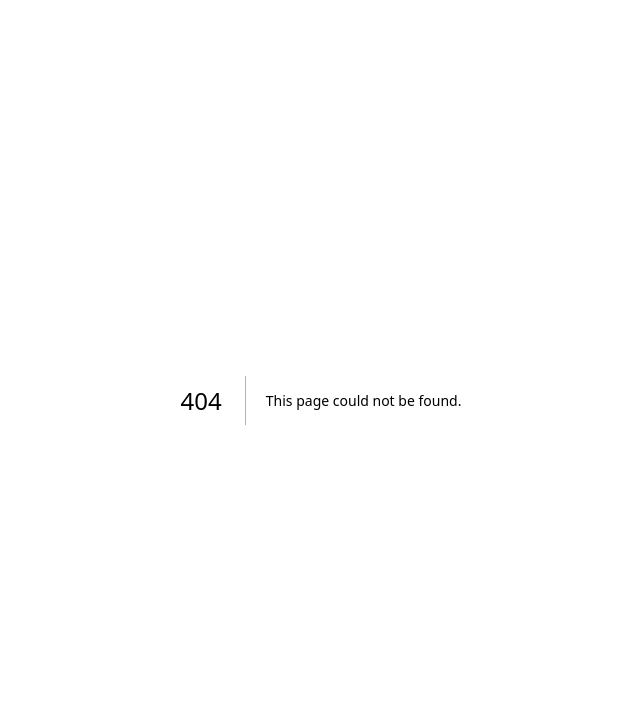
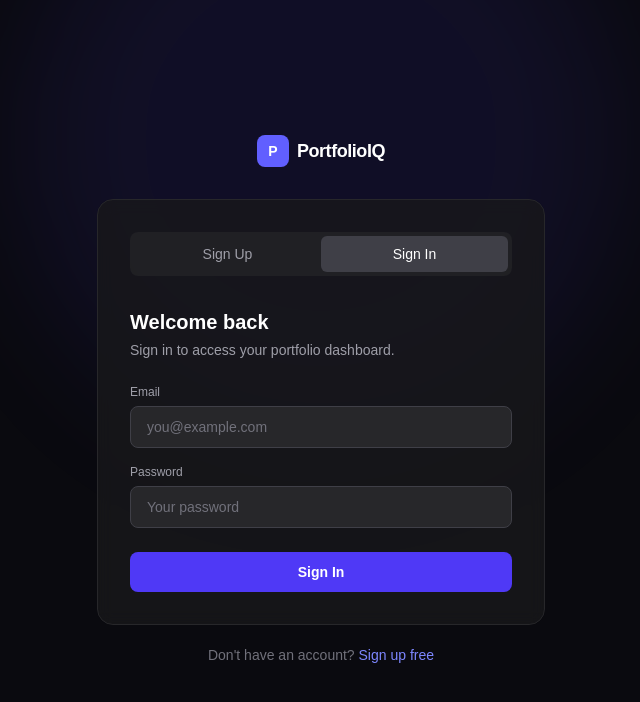
Before and after one commit to CSVaishakh/PortfolioRebalancing, a Next.js app in the folder apps/react-client/: page /auth in a window 1280 px wide. Before the commit this address had no page. Shown: the top 702 px of the page, without its empty margins (319-959 px from the left). Built offline with nearby package versions, Linux system fonts and the light colour scheme; no server answers.

Commit message:
feat(auth): implement authentication form with sign in and sign up functionality

```diff
--- /dev/null
+++ b/apps/react-client/app/auth/page.tsx
@@ -0,0 +1,9 @@
+import AuthForm from "@/components/AuthForm";
+
+export const metadata = {
+  title: "Sign In or Sign Up — PortfolioIQ",
+};
+
+export default function AuthPage() {
+  return <AuthForm defaultMode="signin" />;
+}
--- /dev/null
+++ b/apps/react-client/components/AuthForm.tsx
@@ -0,0 +1,206 @@
+"use client";
+
+import { useState } from "react";
+import { useRouter } from "next/navigation";
+
+const API_BASE = process.env.NEXT_PUBLIC_API_URL ?? "http://localhost:3000";
+
+interface Props {
+  defaultMode: "signin" | "signup";
+}
+
+export default function AuthForm({ defaultMode }: Props) {
+  const router = useRouter();
+  const [mode, setMode] = useState<"signin" | "signup">(defaultMode);
+  const [form, setForm] = useState({ username: "", email: "", password: "" });
+  const [error, setError] = useState("");
+  const [loading, setLoading] = useState(false);
+
+  function toggle() {
+    setMode((m) => (m === "signin" ? "signup" : "signin"));
+    setError("");
+  }
+
+  function handleChange(e: React.ChangeEvent<HTMLInputElement>) {
+    setForm((f) => ({ ...f, [e.target.name]: e.target.value }));
+    setError("");
+  }
+
+  async function handleSubmit(e: React.FormEvent) {
+    e.preventDefault();
+    setError("");
+    setLoading(true);
+
+    try {
+      const endpoint = mode === "signup" ? "/auth/signup" : "/auth/signin";
+      const body =
+        mode === "signup"
+          ? { username: form.username, email: form.email, password: form.password }
+          : { email: form.email, password: form.password };
+
+      const res = await fetch(`${API_BASE}${endpoint}`, {
+        method: "POST",
+        headers: { "Content-Type": "application/json" },
+        body: JSON.stringify(body),
+      });
+
+      const data = await res.json();
+
+      if (!res.ok) {
+        setError(data.error ?? "Something went wrong. Please try again.");
+        return;
+      }
+
+      localStorage.setItem("token", data.token);
+      router.push("/dashboard");
+    } catch {
+      setError("Could not reach the server. Please check your connection.");
+    } finally {
+      setLoading(false);
+    }
+  }
+
+  return (
+    <div className="min-h-screen bg-[#0a0a0f] flex items-center justify-center px-4">
+      {/* Background glow */}
+      <div className="absolute inset-0 overflow-hidden pointer-events-none">
+        <div className="absolute -top-40 left-1/2 -translate-x-1/2 w-[600px] h-[600px] bg-indigo-600/10 rounded-full blur-3xl" />
+      </div>
+
+      <div className="relative w-full max-w-md">
+        {/* Logo */}
+        <a href="/" className="flex items-center justify-center gap-2 mb-8">
+          <div className="w-8 h-8 rounded-lg bg-indigo-500 flex items-center justify-center text-white font-bold text-sm">
+            P
+          </div>
+          <span className="text-white font-semibold text-lg tracking-tight">
+            PortfolioIQ
+          </span>
+        </a>
+
+        {/* Card */}
+        <div className="bg-zinc-900/80 border border-zinc-800 rounded-2xl p-8 backdrop-blur-sm">
+          {/* Tab toggle */}
+          <div className="flex rounded-lg bg-zinc-800/60 p-1 mb-8">
+            <button
+              type="button"
+              onClick={() => { setMode("signup"); setError(""); }}
+              className={`flex-1 py-2 text-sm font-medium rounded-md transition-colors ${
+                mode === "signup"
+                  ? "bg-zinc-700 text-white"
+                  : "text-zinc-400 hover:text-zinc-200"
+              }`}
+            >
+              Sign Up
+            </button>
+            <button
+              type="button"
+              onClick={() => { setMode("signin"); setError(""); }}
+              className={`flex-1 py-2 text-sm font-medium rounded-md transition-colors ${
+                mode === "signin"
+                  ? "bg-zinc-700 text-white"
+                  : "text-zinc-400 hover:text-zinc-200"
+              }`}
+            >
+              Sign In
+            </button>
+          </div>
+
+          <h1 className="text-xl font-semibold text-white mb-1">
+            {mode === "signin" ? "Welcome back" : "Create your account"}
+          </h1>
+          <p className="text-sm text-zinc-400 mb-6">
+            {mode === "signin"
+              ? "Sign in to access your portfolio dashboard."
+              : "Start rebalancing your portfolio with federated AI."}
+          </p>
+
+          <form onSubmit={handleSubmit} className="space-y-4">
+            {mode === "signup" && (
+              <div>
+                <label className="block text-xs font-medium text-zinc-400 mb-1.5">
+                  Full name
+                </label>
+                <input
+                  type="text"
+                  name="username"
+                  required
+                  autoComplete="name"
+                  placeholder="Rahul Sharma"
+                  value={form.username}
+                  onChange={handleChange}
+                  className="w-full px-4 py-2.5 rounded-lg bg-zinc-800 border border-zinc-700 text-white text-sm placeholder:text-zinc-500 focus:outline-none focus:border-indigo-500 transition-colors"
+                />
+              </div>
+            )}
+
+            <div>
+              <label className="block text-xs font-medium text-zinc-400 mb-1.5">
+                Email
+              </label>
+              <input
+                type="email"
+                name="email"
+                required
+                autoComplete="email"
+                placeholder="you@example.com"
+                value={form.email}
+                onChange={handleChange}
+                className="w-full px-4 py-2.5 rounded-lg bg-zinc-800 border border-zinc-700 text-white text-sm placeholder:text-zinc-500 focus:outline-none focus:border-indigo-500 transition-colors"
+              />
+            </div>
+
+            <div>
+              <label className="block text-xs font-medium text-zinc-400 mb-1.5">
+                Password
+              </label>
+              <input
+                type="password"
+                name="password"
+                required
+                autoComplete={mode === "signup" ? "new-password" : "current-password"}
+                placeholder={mode === "signup" ? "At least 8 characters" : "Your password"}
+                minLength={mode === "signup" ? 8 : undefined}
+                value={form.password}
+                onChange={handleChange}
+                className="w-full px-4 py-2.5 rounded-lg bg-zinc-800 border border-zinc-700 text-white text-sm placeholder:text-zinc-500 focus:outline-none focus:border-indigo-500 transition-colors"
+              />
+            </div>
+
+            {error && (
+              <p className="text-sm text-red-400 bg-red-500/10 border border-red-500/20 rounded-lg px-4 py-2.5">
+                {error}
+              </p>
+            )}
+
+            <button
+              type="submit"
+              disabled={loading}
+              className="w-full py-2.5 bg-indigo-600 hover:bg-indigo-500 disabled:opacity-60 disabled:cursor-not-allowed rounded-lg text-sm font-semibold text-white transition-colors mt-2"
+            >
+              {loading
+                ? mode === "signin"
+                  ? "Signing in…"
+                  : "Creating account…"
+                : mode === "signin"
+                  ? "Sign In"
+                  : "Create Account"}
+            </button>
+          </form>
+        </div>
+
+        {/* Switch mode link */}
+        <p className="text-center text-sm text-zinc-500 mt-5">
+          {mode === "signin" ? "Don't have an account? " : "Already have an account? "}
+          <button
+            type="button"
+            onClick={toggle}
+            className="text-indigo-400 hover:text-indigo-300 font-medium transition-colors"
+          >
+            {mode === "signin" ? "Sign up free" : "Sign in"}
+          </button>
+        </p>
+      </div>
+    </div>
+  );
+}
```
